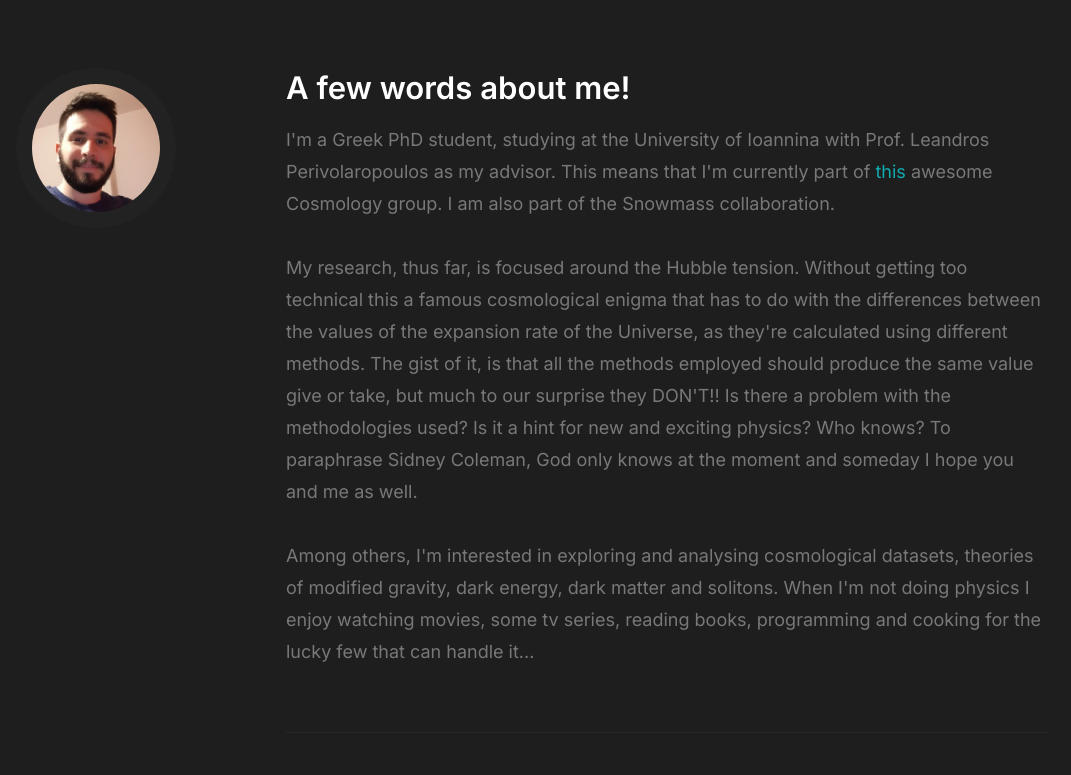
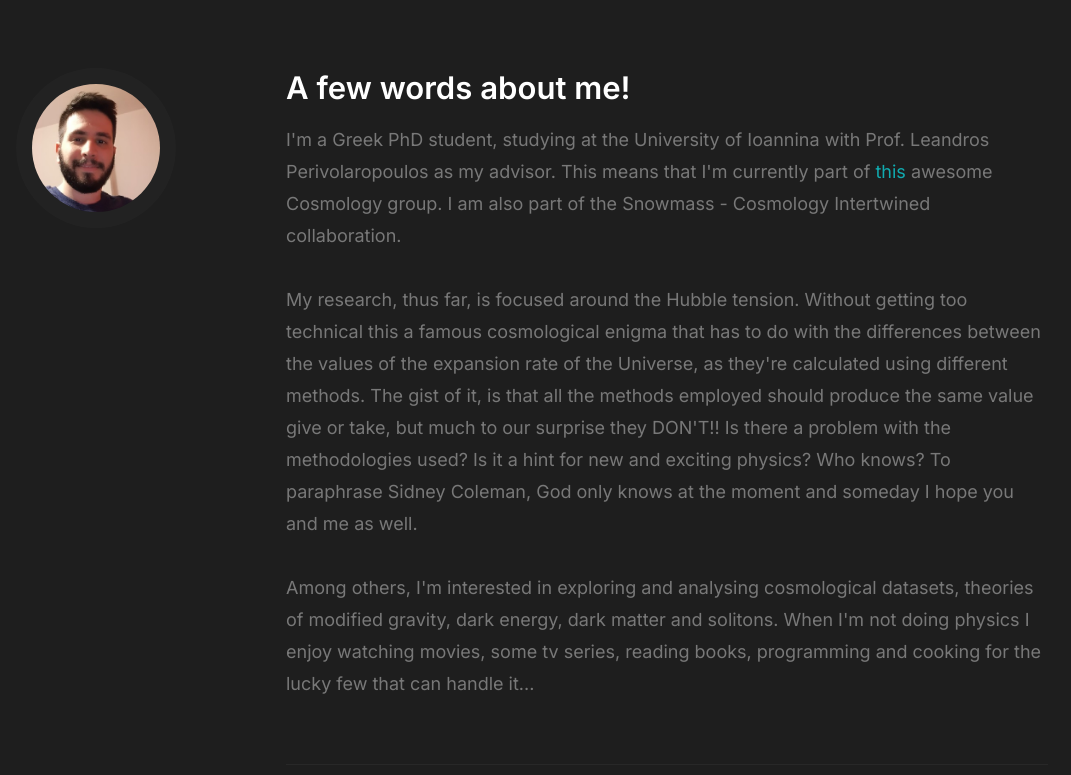
Before and after one commit to GeorgeAlestas/georgealestas.github.io, a plain HTML site: page index.html in a window 1280 px wide. Shown: the part 940-1715 px from the top of the page, without its empty margins (108-1179 px from the left). Drawn offline with nearby package versions, Linux system fonts and the light colour scheme; files whose address does not match are found by name.

Commit message:
Update index.html

```diff
--- a/index.html
+++ b/index.html
@@ -129,7 +129,7 @@ MathJax = {
             <div class="column large-9 tab-12 s-about__content">
                 <h3>A few words about me!</h3>
                 <p  style="text-align:left;">
-                        I'm a Greek PhD student, studying at the University of Ioannina with Prof. Leandros Perivolaropoulos as my advisor. This means that I'm currently part of <a href="https://cosmology.physics.uoi.gr/" style="text-decoration: none">this</a> awesome Cosmology group. I am also part of the Snowmass collaboration.
+                        I'm a Greek PhD student, studying at the University of Ioannina with Prof. Leandros Perivolaropoulos as my advisor. This means that I'm currently part of <a href="https://cosmology.physics.uoi.gr/" style="text-decoration: none">this</a> awesome Cosmology group. I am also part of the Snowmass - Cosmology Intertwined collaboration.
                 </p>
                 <p  style="text-align:left;">
                         My research, thus far, is focused around the Hubble tension. Without getting too technical this a famous cosmological enigma that has to do with the differences between the values of the expansion rate of the Universe, as they're calculated using different methods. The gist of it, is that all the methods employed should produce the same value give or take, but much to our surprise they DON'T!! Is there a problem with the methodologies used? Is it a hint for new and exciting physics? Who knows? To paraphrase Sidney Coleman, God only knows at the moment and someday I hope you and me as well.
```
